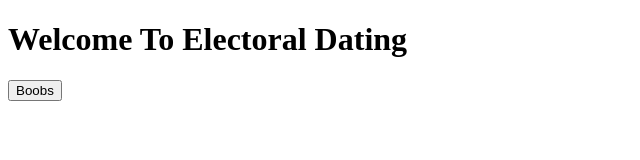
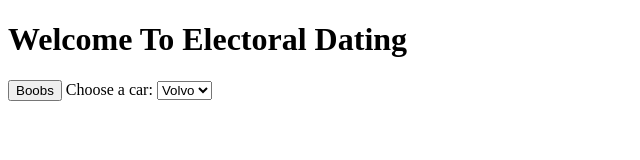
Before and after one commit to jtisntchill/Electoral-Dating, a plain HTML site: page index.html in a window 1280 px wide. Shown: the whole page, without its empty margins (0-640 px from the left). Drawn offline with Linux system fonts and the light colour scheme.

Commit message:
Update index.html

```diff
--- a/index.html
+++ b/index.html
@@ -4,5 +4,13 @@
   <h1><strong>Welcome To Electoral Dating</strong></h1>
     <button type="button">Boobs</button>
 
+    <label for="cars">Choose a car:</label>
+
+<select id="cars">
+  <option value="volvo">Volvo</option>
+  <option value="saab">Saab</option>
+  <option value="opel">Opel</option>
+  <option value="audi">Audi</option>
+</select>
 
   <html>
```
